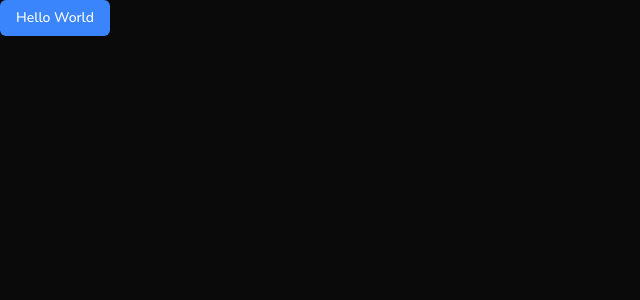
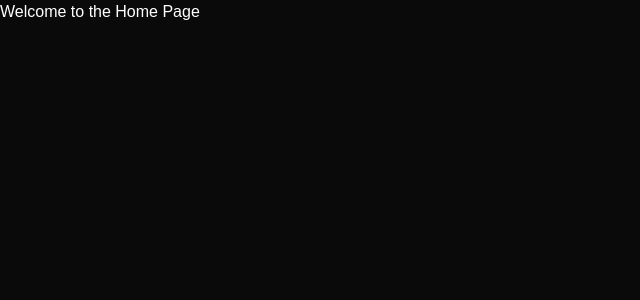
Before and after one commit to Rennangmacarini/FinTrack, a React (Vite) app: page / in a window 1280 px wide. Shown: the top 300 px of the page, without its empty margins (0-640 px from the left). Built offline with nearby package versions, Linux system fonts and the light colour scheme; a web font is replaced by a local one.

Commit message:
feat: add react router setup with initial pages

```diff
--- a/package.json
+++ b/package.json
@@ -17,6 +17,7 @@
     "lucide-react": "^0.561.0",
     "react": "^18.3.1",
     "react-dom": "^18.3.1",
+    "react-router": "^7.1.1",
     "tailwind-merge": "^3.4.0",
     "tailwindcss-animate": "^1.0.7"
   },
--- /dev/null
+++ b/src/Pages/home.jsx
@@ -0,0 +1,9 @@
+const HomePage = () => {
+  return (
+    <div>
+      <h1>Welcome to the Home Page</h1>
+    </div>
+  );
+};
+
+export default HomePage;
--- /dev/null
+++ b/src/Pages/login.jsx
@@ -0,0 +1,9 @@
+const LoginPage = () => {
+  return (
+    <div>
+      <h1>Login Page</h1>
+    </div>
+  );
+};
+
+export default LoginPage;
--- /dev/null
+++ b/src/Pages/not-found.jsx
@@ -0,0 +1,9 @@
+const NoptFoundPage = () => {
+  return (
+    <div>
+      <h1>404 Not Found</h1>
+    </div>
+  );
+};
+
+export default NoptFoundPage;
--- /dev/null
+++ b/src/Pages/signup.jsx
@@ -0,0 +1,9 @@
+const SignupPage = () => {
+  return (
+    <div>
+      <h1>Sign up Page</h1>
+    </div>
+  );
+};
+
+export default SignupPage;
--- a/src/main.jsx
+++ b/src/main.jsx
@@ -1,12 +1,23 @@
-import './index.css'
+import './index.css';
 
-import { StrictMode } from 'react'
-import { createRoot } from 'react-dom/client'
+import { StrictMode } from 'react';
+import { createRoot } from 'react-dom/client';
+import { BrowserRouter, Route, Routes } from 'react-router';
 
-import App from './App.jsx'
+import HomePage from './Pages/home';
+import LoginPage from './Pages/login';
+import NoptFoundPage from './Pages/not-found';
+import SignupPage from './Pages/signup';
 
 createRoot(document.getElementById('root')).render(
   <StrictMode>
-    <App />
-  </StrictMode>,
-)
+    <BrowserRouter>
+      <Routes>
+        <Route path="/" element={<HomePage />} />
+        <Route path="/login" element={<LoginPage />} />
+        <Route path="/signup" element={<SignupPage />} />
+        <Route path="*" element={<NoptFoundPage />} />
+      </Routes>
+    </BrowserRouter>
+  </StrictMode>
+);
```
Also changed, not shown: 1 other file (tests, documents, lock files or other folders).
